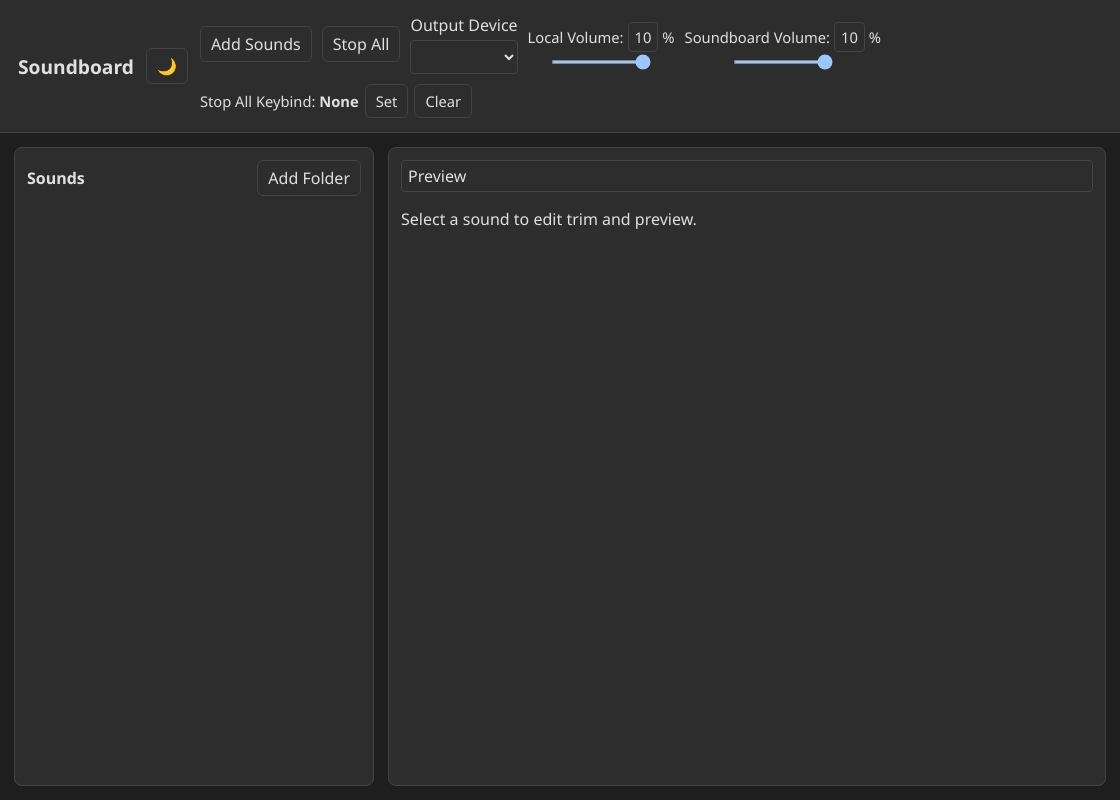
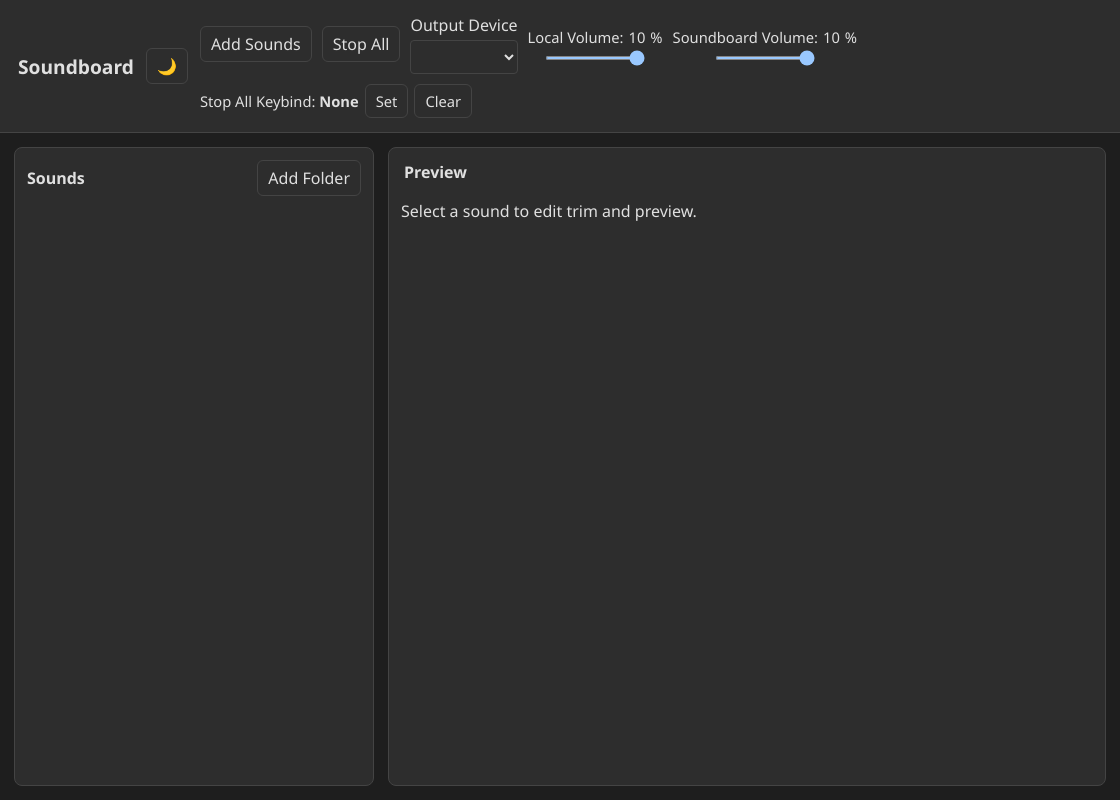
Before and after one commit to mohammadaboalnadar/Soundboard, an Electron app: page renderer/index.html in a window 1120 px wide. Drawn offline with Linux system fonts and the light colour scheme; no server answers.

Commit message:
Make text inputs borderless until focus

```diff
--- a/renderer/styles.css
+++ b/renderer/styles.css
@@ -179,7 +179,7 @@
   margin: 0;
   padding: 1px 3px;
   box-sizing: border-box;
-  border: 1px solid transparent;
+  border: none;
   border-radius: 4px;
   background: transparent;
   color: var(--text-primary);
@@ -197,6 +197,7 @@
 }
 
 .preview-title-input:focus {
+  border: 1px solid var(--input-focus-border);
   border-color: var(--input-focus-border);
   background: var(--bg-secondary);
   outline: none;
@@ -250,7 +251,7 @@
 .folder-summary-name-input {
   flex: 1;
   min-width: 0;
-  border: 1px solid transparent;
+  border: none;
   border-radius: 4px;
   padding: 1px 2px;
   background: transparent;
@@ -263,6 +264,7 @@
 }
 
 .folder-summary-name-input:focus {
+  border: 1px solid var(--input-focus-border);
   border-color: var(--input-focus-border);
   background: var(--bg-secondary);
   outline: none;
@@ -378,14 +380,27 @@
 }
 
 button,
-select,
-input[type="text"] {
+select {
   font: inherit;
   background: var(--bg-secondary);
   color: var(--text-primary);
   border: 1px solid var(--border-color);
   border-radius: 4px;
   padding: 4px 6px;
+}
+
+:where(input[type="text"]) {
+  font: inherit;
+  background: var(--bg-secondary);
+  color: var(--text-primary);
+  border: 1px solid transparent;
+  border-radius: 4px;
+  padding: 4px 6px;
+}
+
+:where(input[type="text"]):focus {
+  border-color: var(--input-focus-border);
+  outline: none;
 }
 
 button {
```
